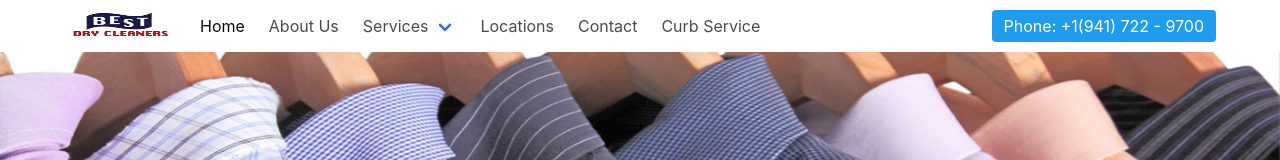
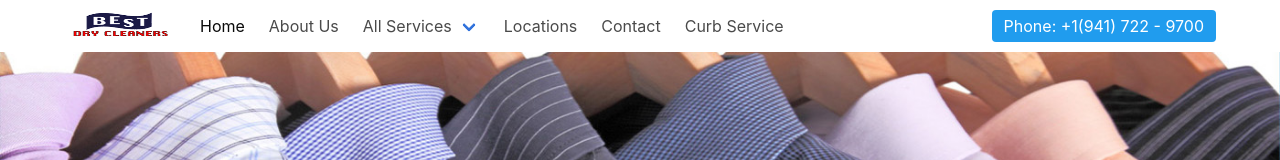
Before and after one commit to akshayrpatel/akshayp24.github.io, a plain HTML site: page index.html in a window 1280 px wide. Shown: the top 160 px of the page. Drawn offline with nearby package versions, Linux system fonts and the light colour scheme.

Commit message:
change menu item name

```diff
--- a/index.html
+++ b/index.html
@@ -56,7 +56,7 @@
             </a>
             <div class="navbar-item has-dropdown is-hoverable">
               <a class="navbar-link" href="/documentation/overview/start/">
-                Services
+                All Services
               </a>
               <div class="navbar-dropdown is-boxed">
                 <a class="navbar-item" href="/documentation/overview/start/">
```
